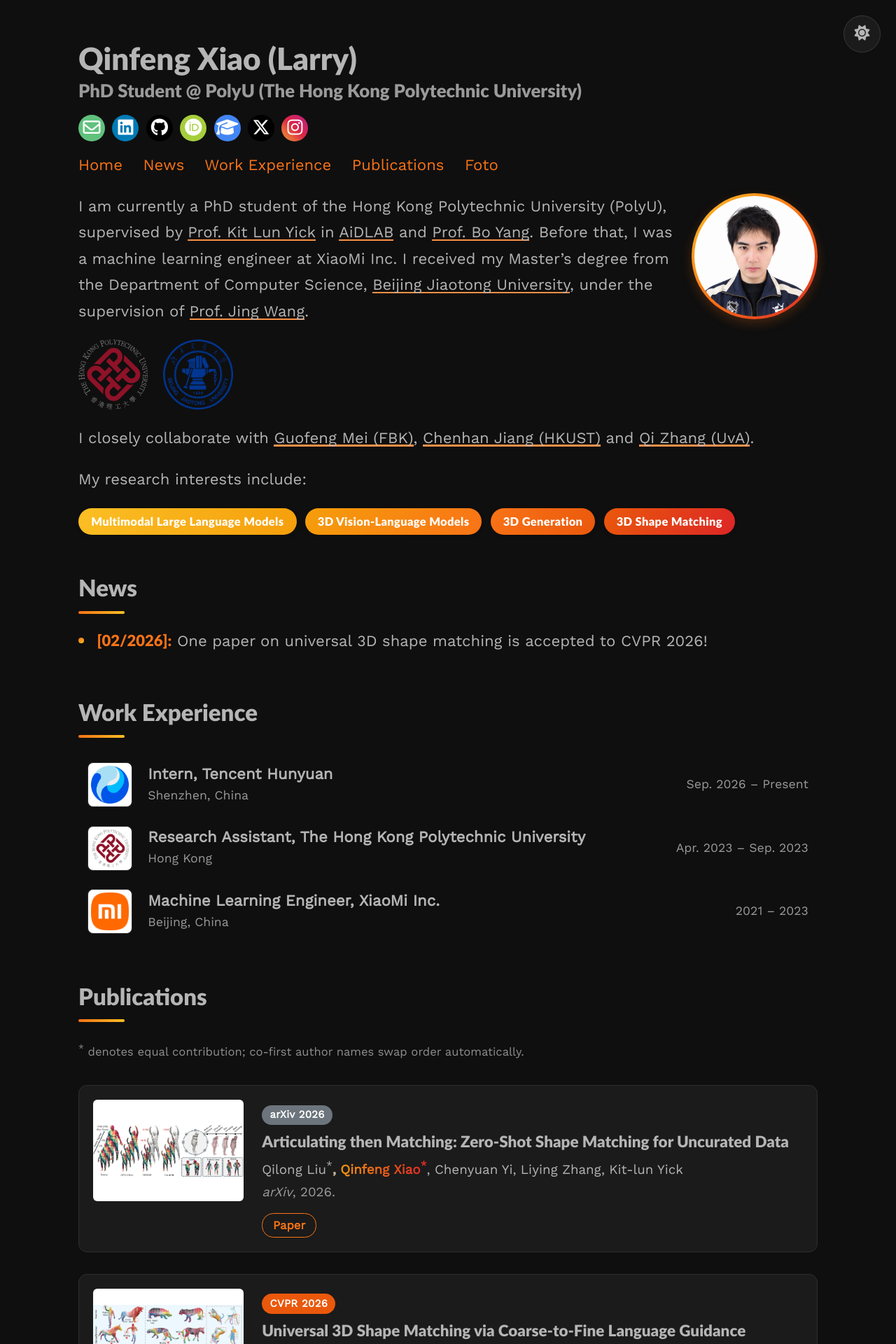
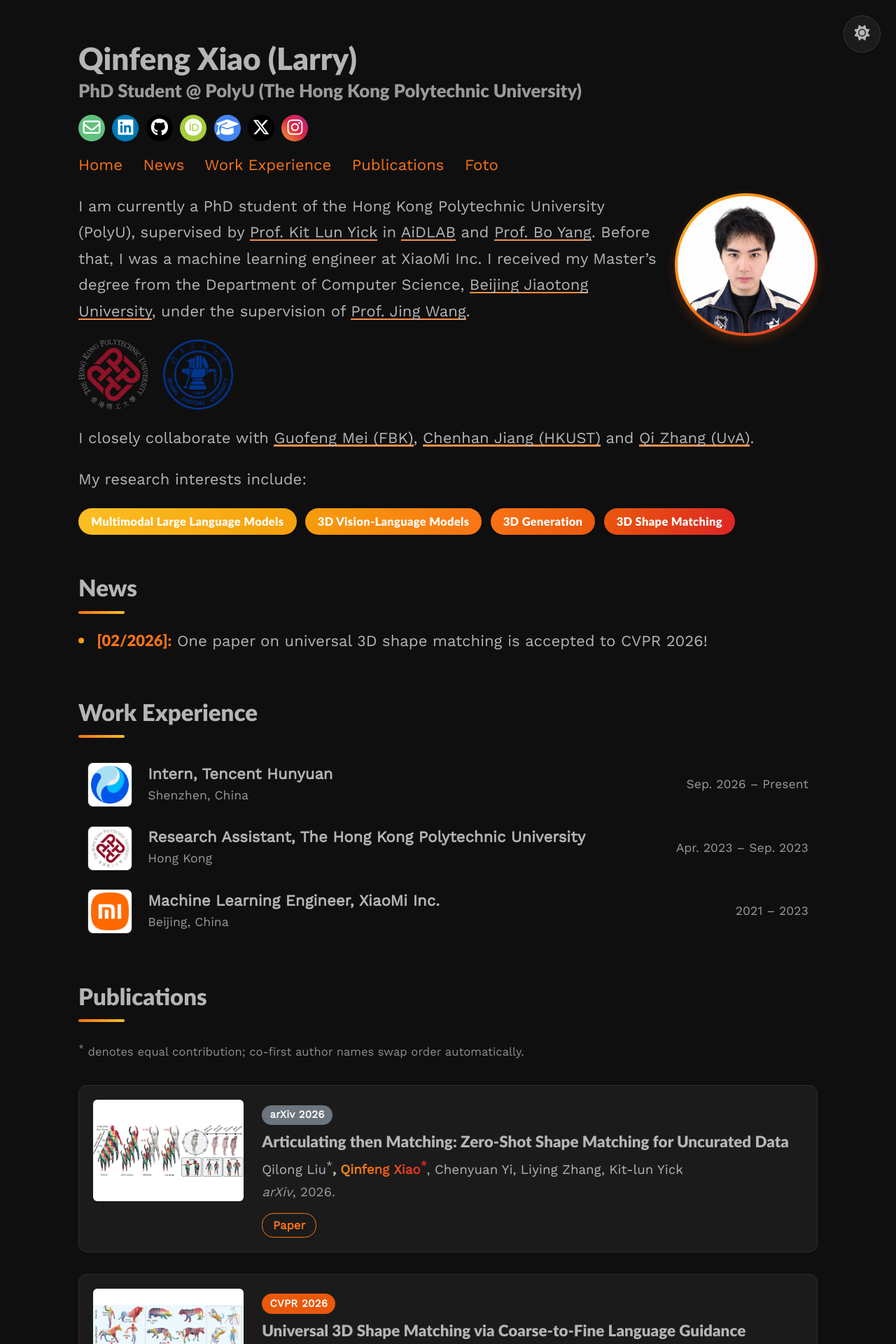
Before and after one commit to larryshaw0079/larryshaw0079.github.io, a Jekyll site: the page built from index.md, in a window 1280 px wide. Shown: the top 1920 px of the page at 70% size. Built offline with Jekyll 4.4.1, drawn with Linux system fonts in a browser that asks for light colours.

Commit message:
Update profile image dimensions for improved display on larger screens and mobile devices

```diff
--- a/assets/css/_sass/profile.scss
+++ b/assets/css/_sass/profile.scss
@@ -1,8 +1,8 @@
 /* Profile: circular photo wrapped in a warm gradient ring */
 .profile {
     display: block;
-    width: 180px;
-    height: 180px;
+    width: 204px;
+    height: 204px;
     object-fit: cover;
     object-position: center 20%;
     border: none;
@@ -26,8 +26,8 @@
 
 @include media-query($on-phone) {
   .profile {
-    width: 132px;
-    height: 132px;
+    width: 150px;
+    height: 150px;
     margin-left: 0.5rem;
   }
 }
```
